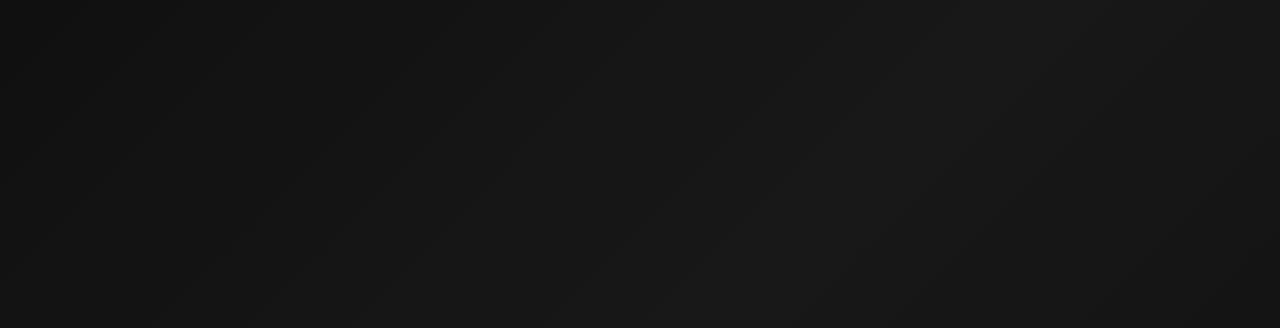
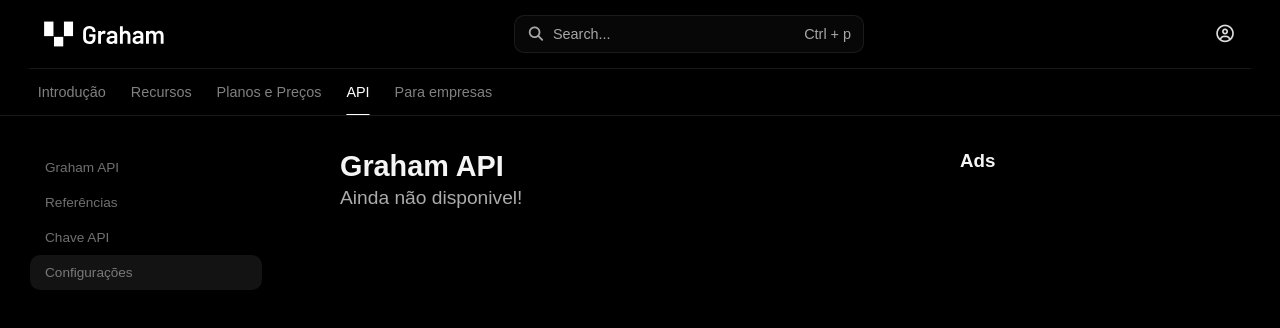
Before and after one commit to leoosilvp/Graham-AI, a React (Vite) app: page /docs/api/settings in a window 1280 px wide. Before the commit this address had no page. Shown: the top 328 px of the page. Built offline with nearby package versions, Linux system fonts and the light colour scheme.

Commit message:
a- adicionando rota SettingsApi na Docs/APi

```diff
--- a/src/App.jsx
+++ b/src/App.jsx
@@ -20,6 +20,7 @@
 import GrahamApi from './components/ui/GrahamApi'
 import References from './components/ui/References'
 import ApiKey from './components/ui/ApiKey'
+import SettingsAPi from './components/ui/SettingsAPi'
 
 function App() {
 
@@ -57,6 +58,7 @@
             <Route path='Graham-api' element={<GrahamApi />}/>
             <Route path='references' element={<References />}/>
             <Route path='api-key' element={<ApiKey />}/>
+            <Route path='settings' element={<SettingsAPi />}/>
           </Route>
           <Route path='enterprise' element={<Features />}>
 
--- /dev/null
+++ b/src/components/ui/SettingsApi.jsx
@@ -0,0 +1,11 @@
+
+const SettingsApi = () => {
+    return (
+        <div>
+            <h1>Graham API</h1>
+            <h2>Ainda não disponivel!</h2>
+        </div>
+    )
+}
+
+export default SettingsApi
```
